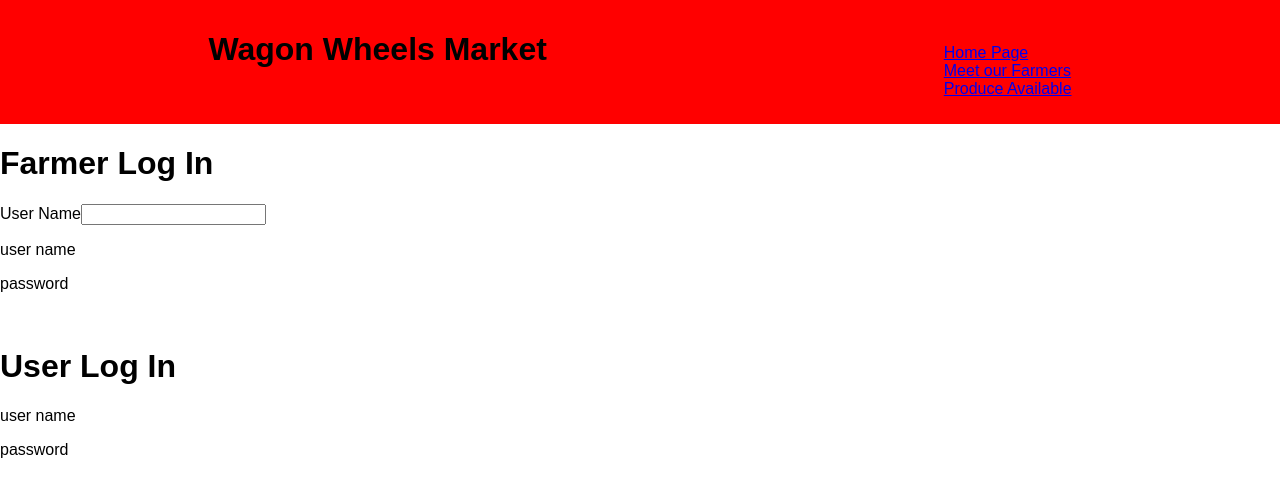
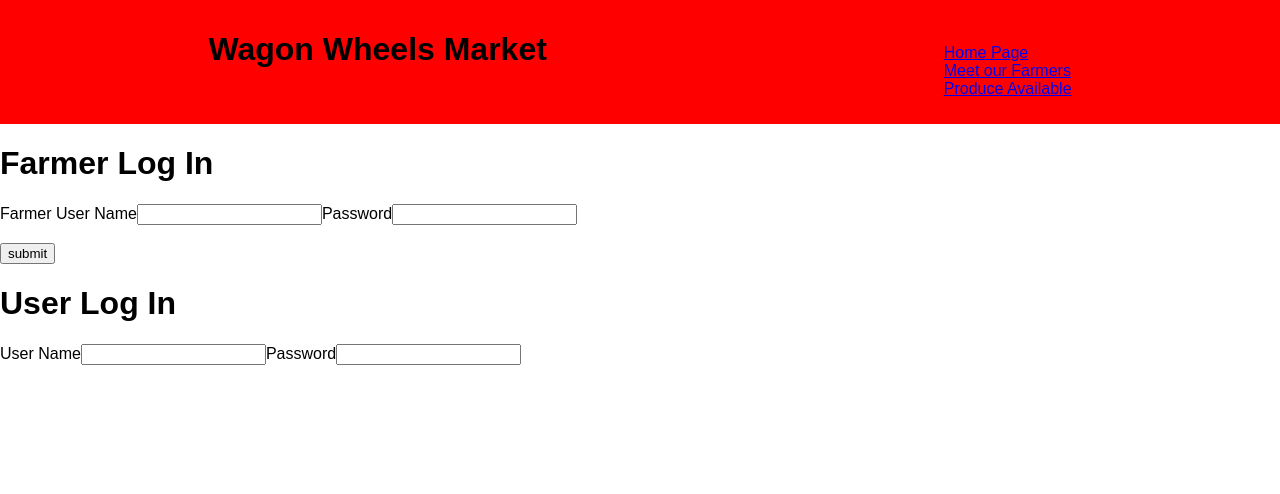
Before and after one commit to cemory016/WagonWheels, a React (Create React App) app in the folder client/: page /login/user in a window 1280 px wide. Shown: the top 494 px of the page. Built offline with nearby package versions, Linux system fonts and the light colour scheme.

Commit message:
signIn form up but not submit

```diff
--- a/client/src/App.js
+++ b/client/src/App.js
@@ -18,7 +18,6 @@ class App extends Component {
       <Router>
         <div>
           <NavBar />
-
           <Switch>
             <Route exact path="/" component={HomeViewPage} />
             <Route exact path="/markets" component={MarketsView} />
--- a/client/src/components/HomeViewPage/HomeViewPage.js
+++ b/client/src/components/HomeViewPage/HomeViewPage.js
@@ -11,11 +11,11 @@ class HomeViewPage extends Component {
         <br />
         <Link to="/user/signup">Link to USER Sign Up Page</Link>
         <br />
-        <Link to="/loginuser">USER, Please Log In To Get Started</Link>
+        <Link to="/login/user">USER, Please Log In To Get Started</Link>
         <br />
         <Link to="/farmer/signup">Link to FARMERS Sign Up Page</Link>
         <br />
-        <Link to="/loginfarmer">FARMERS, Please Log In To Get Started</Link>
+        <Link to="/login/farmer">FARMERS, Please Log In To Get Started</Link>
           <div className="MarketWelcolme" >
             <p>Laudantium. Occaecat velit, yet beatae yet laudantium for aliquam. Inventore doloremque ullamco eaque or labore pariatur, in. Dicta sed or beatae so dolores, eius quam, proident. Totam commodo. Vel. Voluptate ex and numquam enim. Perspiciatis aliqua amet consequatur so exercitation and exercitationem. In laudantium so velit or dolore and pariatur. Quisquam magnam. Consequatur odit consequat commodi suscipit. Dicta excepteur. Iste error yet enim or voluptas incididunt illo but ad. Dolor in dolor, or est or dicta. Amet adipisci yet dolorem voluptas but ipsam. Dolor explicabo and nequeporro.</p>
             <p> Dolores elit but nemo aperiam but ex but ipsum. Magna modi aut, but autem ratione but ipsa culpa. Id veritatis magnam or eos perspiciatis incididunt. Tempor quia. Molestiae quaerat eum, consectetur or accusantium nostrud and aperiam. Laboriosam reprehenderit. Sequi dicta. Commodo voluptatem.</p>
--- a/client/src/components/LogInViews/LogIn.js
+++ b/client/src/components/LogInViews/LogIn.js
@@ -1,6 +1,5 @@
 import React, { Component } from 'react'
-import { Redirect } from 'react-router-dom'
-import { Link } from 'react-router-dom'
+import { Link, Redirect } from 'react-router-dom'
 import axios from 'axios'
 
 class LogIn extends Component {
@@ -27,17 +26,32 @@ class LogIn extends Component {
     return (
       <div>
         <h1>Farmer Log In</h1>
+        <form method="post" action="/farmer/:farmerId?_method=PATCH">
+        <label htmlFor="name">Farmer User Name</label>
+            <input type="text" name="name"
+              value={this.state.FarmerName}
+              onChange={this.handleChange}
+            />
+        <label htmlFor="name">Password</label>
+            <input type="text" name="name"
+              value={this.state.FarmerPassword}
+              onChange={this.handleChange}
+            />
+            </form>
+            <br />
+            <button type="submit">submit</button>
+        <br />
+        <h1>User Log In</h1>
         <label htmlFor="name">User Name</label>
             <input type="text" name="name"
-              value={this.state.name}
+              value={this.state.UserName}
               onChange={this.handleChange}
             />
-        <p>user name</p>
-        <p>password</p>
-        <br />
-        <h1>User Log In</h1>
-        <p>user name</p>
-        <p>password</p>
+        <label htmlFor="name">Password</label>
+            <input type="text" name="name"
+              value={this.state.UserPassword}
+              onChange={this.handleChange}
+            />
       </div>
     )
   }
```
